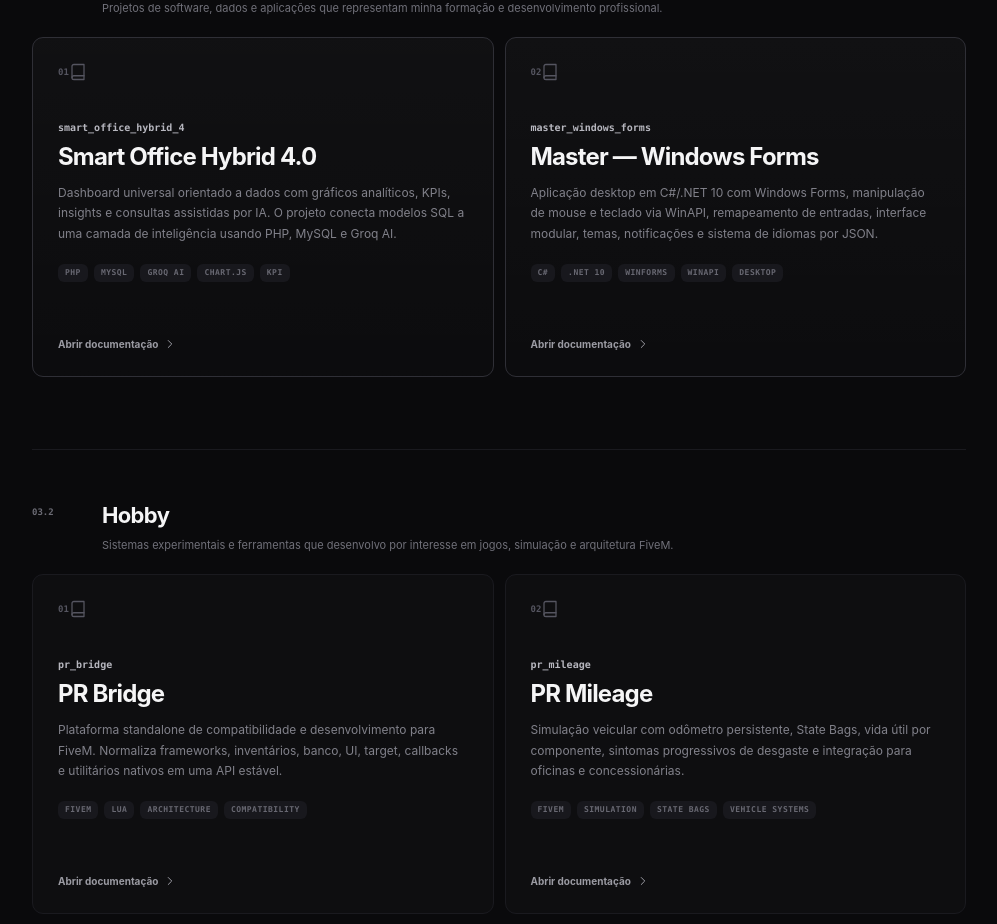
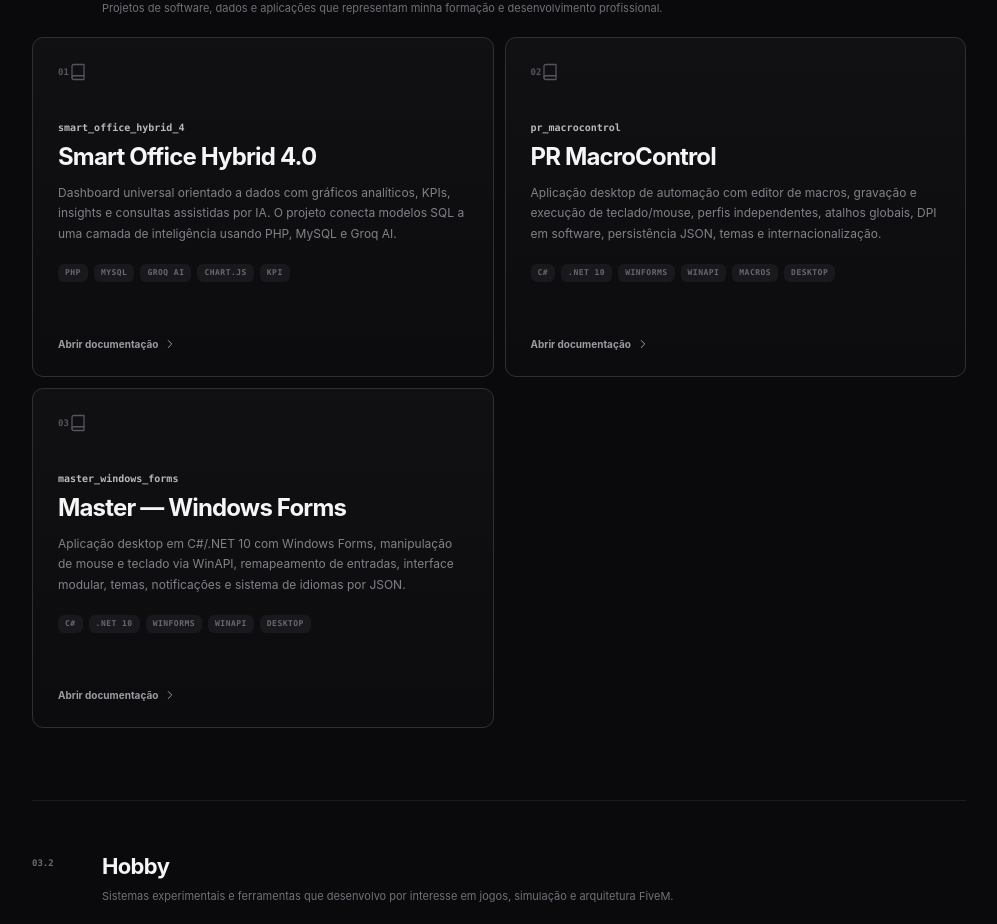
Before and after one commit to Pierremoraes-ofc/portifolio, a React (Vite) app: page / in a window 1280 px wide. Shown: the part 2877-3801 px from the top of the page, without its empty margins (270-1267 px from the left). Built offline with nearby package versions, Linux system fonts and the light colour scheme.

Commit message:
feat: showcase PR MacroControl among portfolio projects

```diff
--- a/src/App.jsx
+++ b/src/App.jsx
@@ -18,6 +18,14 @@ const PROJECTS = [
     tags: ['PHP', 'MySQL', 'Groq AI', 'Chart.js', 'KPI'],
     pt: 'Dashboard universal orientado a dados com gráficos analíticos, KPIs, insights e consultas assistidas por IA. O projeto conecta modelos SQL a uma camada de inteligência usando PHP, MySQL e Groq AI.',
     en: 'Universal data-driven dashboard with analytical charts, KPIs, insights and AI-assisted queries. The project connects SQL models to an intelligence layer using PHP, MySQL and Groq AI.',
+  },
+  {
+    name: 'PR MacroControl',
+    repo: 'https://github.com/Pierremoraes-ofc/PR-MacroControl',
+    code: 'pr_macrocontrol',
+    tags: ['C#', '.NET 10', 'WinForms', 'WinAPI', 'Macros', 'Desktop'],
+    pt: 'Aplicação desktop de automação com editor de macros, gravação e execução de teclado/mouse, perfis independentes, atalhos globais, DPI em software, persistência JSON, temas e internacionalização.',
+    en: 'Desktop automation app with a macro editor, keyboard/mouse recording and playback, independent profiles, global shortcuts, software pointer scaling, JSON persistence, themes, and localization.',
   },
   {
     name: 'Master — Windows Forms',
```
